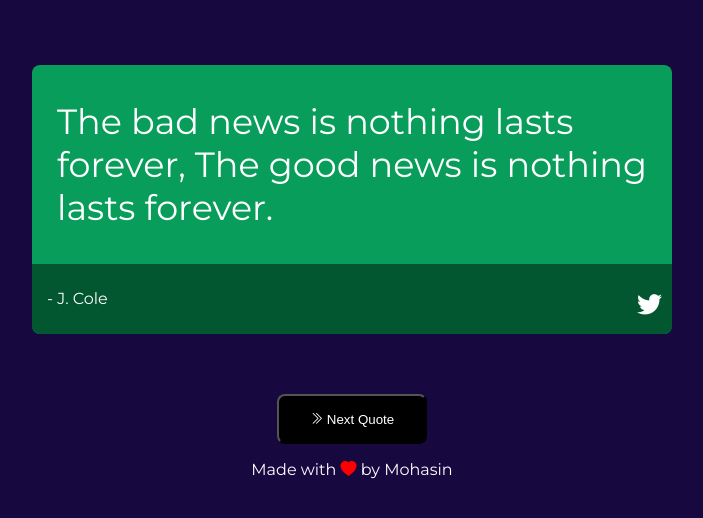
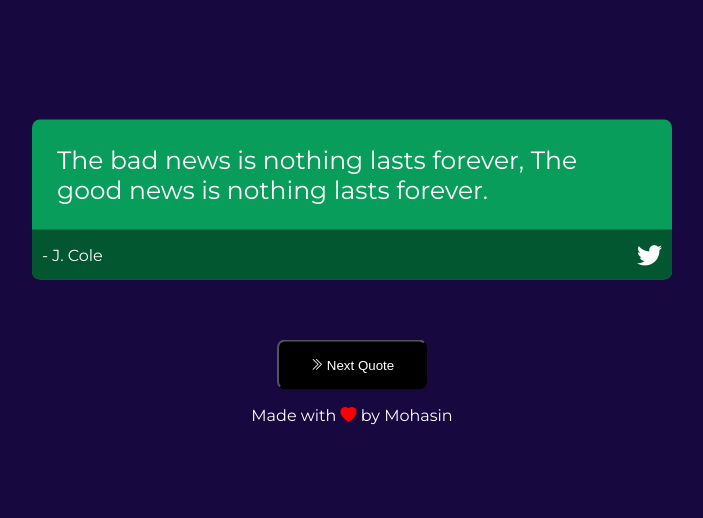
Before and after one commit to mohasinkr/QuoteGen, a plain HTML site: page index.html in a window 1280 px wide. Shown: the whole page, without its empty margins (288-991 px from the left). Drawn offline with nearby package versions, Linux system fonts and the light colour scheme.

Commit message:
Fix layout

```diff
--- a/index.html
+++ b/index.html
@@ -1,18 +1,24 @@
 <!DOCTYPE html>
 <html lang="en">
   <head>
-    <meta charset="UTF-8">
-    <meta http-equiv="X-UA-Compatible" content="IE=edge">
-    <meta name="viewport" content="width=device-width, initial-scale=1.0">
-    <link rel="stylesheet" href="style.css">
+    <meta charset="UTF-8" />
+    <meta http-equiv="X-UA-Compatible" content="IE=edge" />
+    <meta name="viewport" content="width=device-width, initial-scale=1.0" />
+    <link rel="stylesheet" href="style.css" />
 
     <!-- BOOTSTRAP ICONS -->
-    <link rel="stylesheet" href="https://cdn.jsdelivr.net/npm/bootstrap-icons@1.8.3/font/bootstrap-icons.css">
+    <link
+      rel="stylesheet"
+      href="https://cdn.jsdelivr.net/npm/bootstrap-icons@1.8.3/font/bootstrap-icons.css"
+    />
 
     <!-- GOOGLE FONTS -->
-    <link rel="preconnect" href="https://fonts.googleapis.com">
-    <link rel="preconnect" href="https://fonts.gstatic.com" crossorigin>
-    <link href="https://fonts.googleapis.com/css2?family=Montserrat&family=Roboto&display=swap" rel="stylesheet">
+    <link rel="preconnect" href="https://fonts.googleapis.com" />
+    <link rel="preconnect" href="https://fonts.gstatic.com" crossorigin />
+    <link
+      href="https://fonts.googleapis.com/css2?family=Montserrat&family=Roboto&display=swap"
+      rel="stylesheet"
+    />
 
     <title>QuoteGen</title>
   </head>
@@ -20,27 +26,28 @@
     <div class="main-content">
       <div class="card">
         <div id="quote">
-            <p>The bad news is nothing lasts forever, The good news is nothing lasts forever.</p>
+          <p>
+            The bad news is nothing lasts forever, The good news is nothing
+            lasts forever.
+          </p>
         </div>
 
-        <footer class="bottom-banner">
-            <p id="author">- J. Cole
-                <i class="bi bi-twitter"></i>
-            </p>
+        <footer>
+          <span class="author"> - J. Cole </span>
+          <i class="bi bi-twitter"> </i>
         </footer>
       </div>
 
       <center>
-        <button><i class="bi bi-chevron-double-right">
-        </i>
+        <button>
+          <i class="bi bi-chevron-double-right"> </i>
           Next Quote
         </button>
 
-    <p class="creator-tag">Made with
-        <i class="bi bi-heart-fill"></i> by Mohasin
+        <p class="creator-tag">
+          Made with <i class="bi bi-heart-fill"></i> by Mohasin
         </p>
       </center>
     </div>
-
   </body>
 </html>
--- a/style.css
+++ b/style.css
@@ -5,8 +5,8 @@ body{
 
 .main-content{
     position:absolute;
-    top:35%;
-    left:50%;
+    top:35vh;
+    left:50vw;
     transform: translate(-50%,-50%);
 }
 
@@ -15,36 +15,34 @@ body{
     flex-direction: column;
     color:white;
     background-color: #089d5a;
-    min-width: 45vw;
-    min-height:25vh;
+    min-width: 300px;
+    min-height:150px;
     border-radius: 8px;
     overflow: hidden;
 }
 
 #quote{
-    font-size: 35px;
+    font-size: 25px;
     margin: 0 25px;
-    flex: 1 1 auto;
+    /* flex: 1 1 auto; */
 }
 
-.card .bottom-banner{
-    height:70px;
+.card footer{
+    display: flex;
+    align-items: center;
+    justify-content: space-between;
+    min-height:50px;
     background-color: #025730;
 }
 
-#author{
-    margin-top:25px;
-    margin-left:15px;
+.author{
+    margin-left: 10px;
 }
 
-
-
 .bi-twitter{
-    position: relative;
     color:white;
     font-size:25px;
     margin-right: 10px;
-    float:right;
 }
 
 .bi-heart-fill{
@@ -64,3 +62,8 @@ button{
     color:white;
     width:100%;
 }
+
+/* FOR MOBILE PHONES */
+@media only screen and (max-width:768px){
+
+}
```
Lines whose indentation alone changed are shown as unchanged.
